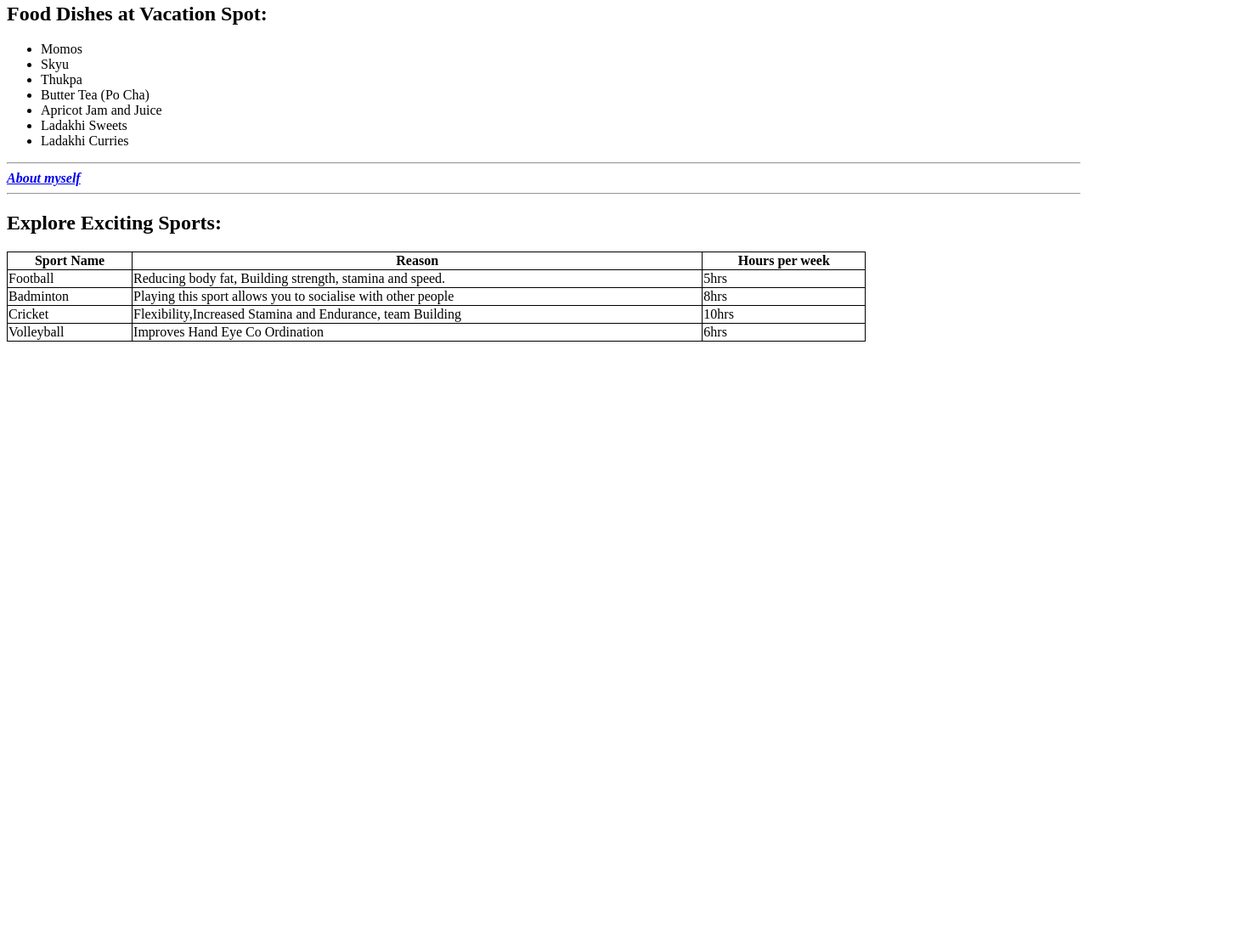
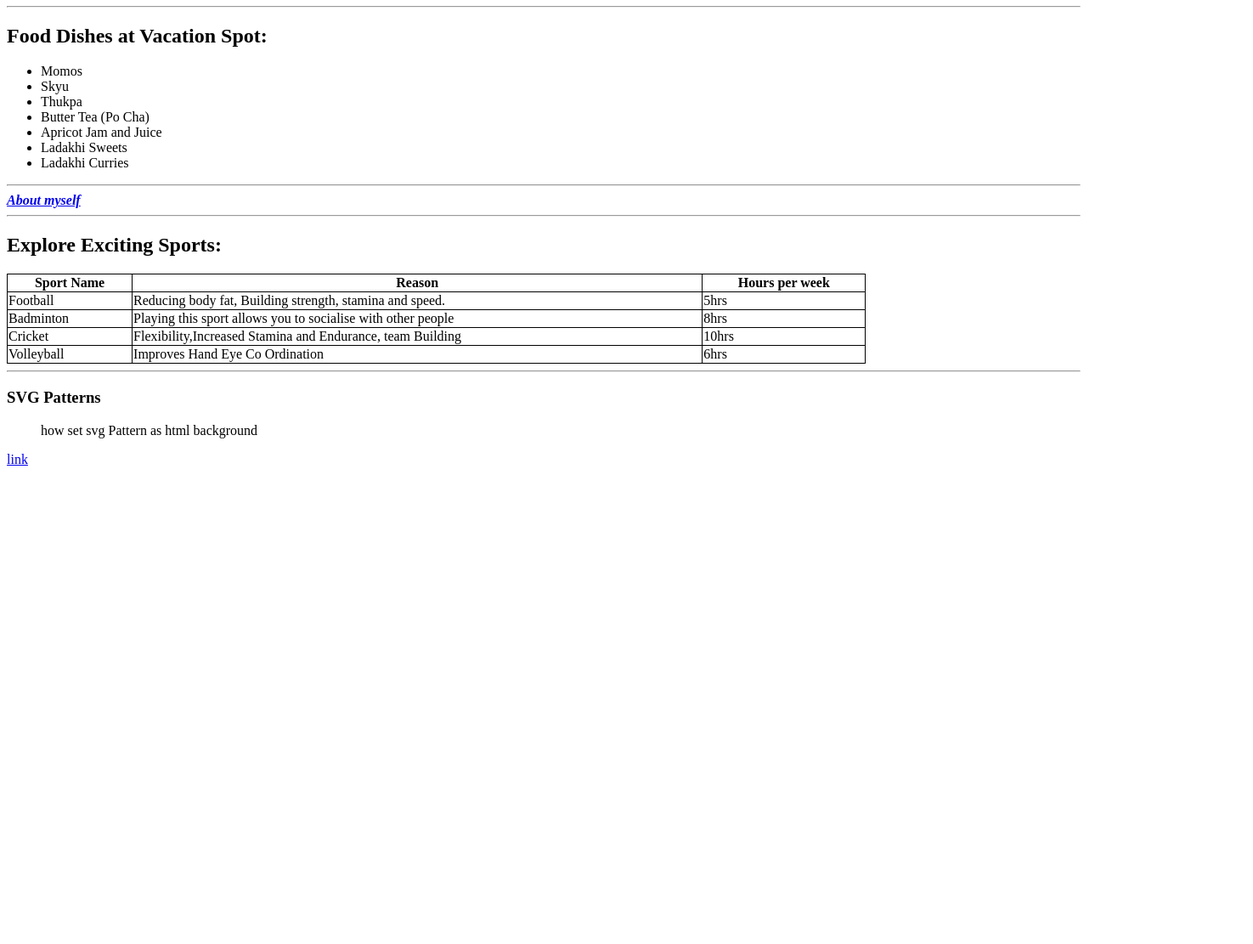
Before and after one commit to 44-563-WebApps-F23/44563-webapps-f23-assignment3-ShivaRamReddyMarthala, a plain HTML site: page index.html in a window 1280 px wide. Shown: the part 549-1660 px from the top of the page at 85% size, 1475 px wide, since content can reach past the window. Before the commit the page ends 959 px from the top, so only its background shows below. Drawn offline with Linux system fonts and the light colour scheme.

Commit message:
Update index.html

```diff
--- a/index.html
+++ b/index.html
@@ -1,3 +1,4 @@
+<a href="bonus.html">BONUS</a>
 <!DOCTYPE html>
 <html>
     <head>
@@ -83,6 +84,21 @@
 
 
             </table>
+            <hr>
+            <h3>SVG Patterns</h3>
+            <blockquote>how set svg Pattern as html background</blockquote>
+            <a href="https://stackoverflow.com/questions/27863090/how-to-set-svg-pattern-as-html-background">link</a>
+            <pre>
+                &lt;a href="<svg width="100%" height="100%"></svg>"
+
+            </pre>
+            <blockquote>
+
+    </body>
+    </html>
+
+
+
 
 
 
```
